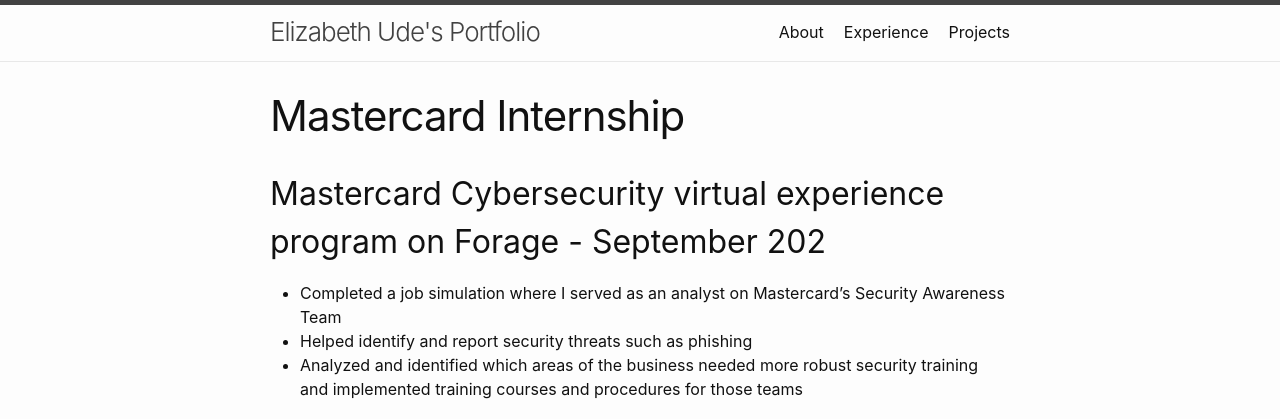
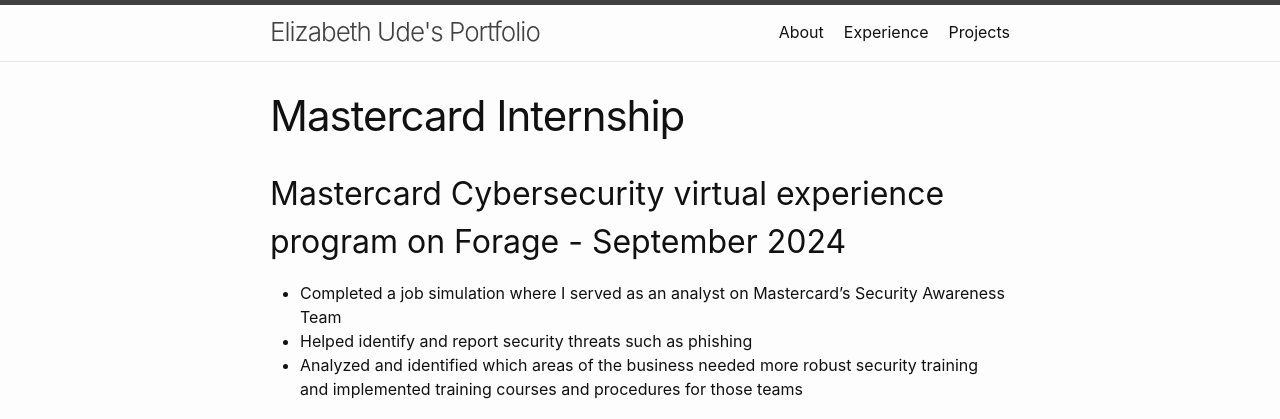
Before and after one commit to elizabethude/portfolio, a Jekyll site: the page built from virtualinternships/mastercard.md, in a window 1280 px wide. Shown: the top 419 px of the page. Built offline with Jekyll 4.4.1, drawn with Linux system fonts in a browser that asks for light colours.

Commit message:
Update mastercard.md

```diff
--- a/virtualinternships/mastercard.md
+++ b/virtualinternships/mastercard.md
@@ -3,7 +3,7 @@ layout: page
 title: Mastercard Internship
 ---
 
-## Mastercard Cybersecurity virtual experience program on Forage - September 202
+## Mastercard Cybersecurity virtual experience program on Forage - September 2024
 
 *   Completed a job simulation where I served as an analyst on Mastercard’s Security Awareness Team
 *   Helped identify and report security threats such as phishing
```
